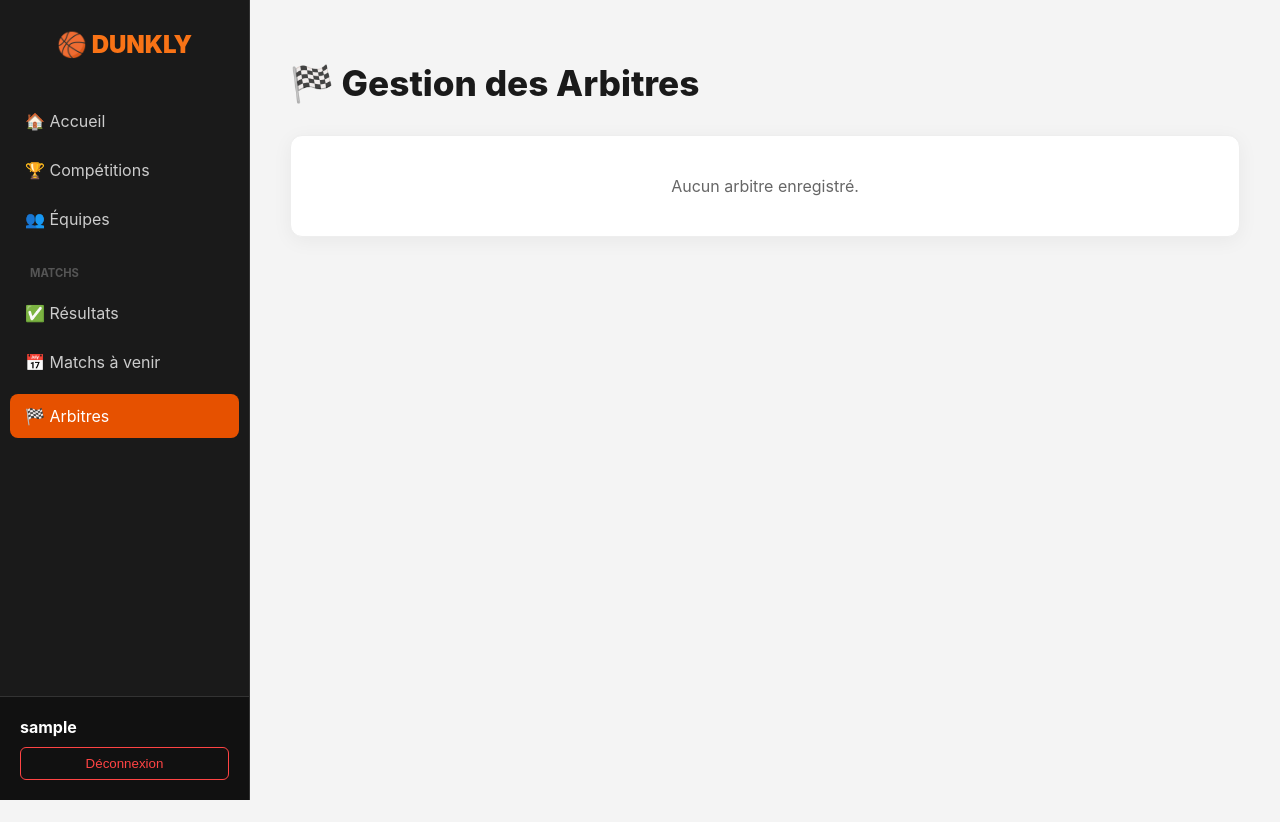
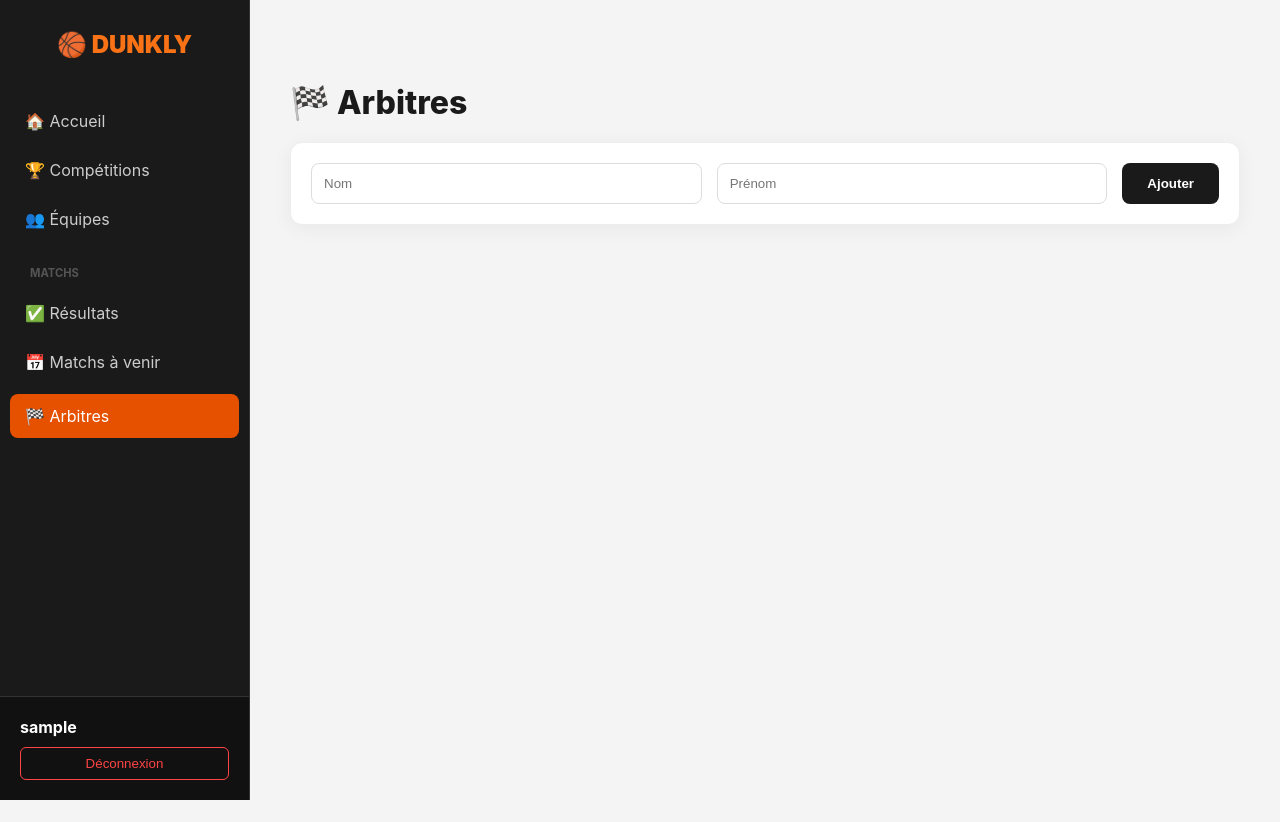
Before and after one commit to Anthonyz150/dunkly-basket-score, a Next.js app: page /arbitres in a window 1280 px wide. Built offline with nearby package versions, Linux system fonts and the light colour scheme; sample sign-in values are in the browser's storage.

Commit message:
Arbitres

```diff
--- a/app/arbitres/page.tsx
+++ b/app/arbitres/page.tsx
@@ -1,119 +1,70 @@
-'use client';
+"use client";
 import { useState, useEffect } from "react";
 import { getFromLocal, saveToLocal } from "@/lib/store";
 
 export default function ArbitresPage() {
   const [arbitres, setArbitres] = useState<any[]>([]);
-  const [showModal, setShowModal] = useState(false);
-  const [nom, setNom] = useState("");
-  const [user, setUser] = useState<any>(null);
-  const [isMounted, setIsMounted] = useState(false);
+  const [formData, setFormData] = useState({ nom: "", prenom: "" });
 
   useEffect(() => {
-    setIsMounted(true);
-    const storedUser = localStorage.getItem('currentUser');
-    if (storedUser) setUser(JSON.parse(storedUser));
-    setArbitres(getFromLocal('arbitres') || []);
+    const data = getFromLocal('arbitres');
+    setArbitres(Array.isArray(data) ? data : []);
   }, []);
 
-  const isAdmin = user?.username === 'admin';
+  const ajouterArbitre = (e: React.FormEvent) => {
+    e.preventDefault();
+    const data = getFromLocal('arbitres');
+    const actuelles = Array.isArray(data) ? data : [];
 
-  const ajouterArbitre = () => {
-    if (!nom || !isAdmin) return;
-    const newArbitres = [...arbitres, { id: Date.now(), nom }];
-    setArbitres(newArbitres);
-    saveToLocal('arbitres', newArbitres);
-    setNom("");
-    setShowModal(false);
+    const nouveau = {
+      id: Date.now().toString(),
+      nom: formData.nom.toUpperCase(),
+      prenom: formData.prenom
+    };
+
+    const miseAJour = [...actuelles, nouveau];
+    saveToLocal('arbitres', miseAJour);
+    setArbitres(miseAJour);
+    setFormData({ nom: "", prenom: "" });
   };
-
-  const supprimerArbitre = (id: number) => {
-    if (!isAdmin) return;
-    if (confirm("Supprimer cet arbitre ?")) {
-      const newArbitres = arbitres.filter(a => a.id !== id);
-      setArbitres(newArbitres);
-      saveToLocal('arbitres', newArbitres);
-    }
-  };
-
-  if (!isMounted) return null;
 
   return (
     <div className="dashboard-wrapper">
-      <div style={{ display: 'flex', justifyContent: 'space-between', alignItems: 'center', marginBottom: '30px' }}>
-        <div style={{ display: 'flex', alignItems: 'center', gap: '15px' }}>
-          <h1 style={{ fontSize: '2.2rem', fontWeight: '800', margin: 0, color: '#1a1a1a' }}>
-            🏁 Gestion des Arbitres
-          </h1>
-        </div>
+      <h1 style={{ fontSize: '2rem', fontWeight: '800', marginBottom: '20px' }}>🏁 Arbitres</h1>
+      <form onSubmit={ajouterArbitre} className="card" style={{ display: 'grid', gridTemplateColumns: '1fr 1fr auto', gap: '15px', marginBottom: '30px' }}>
+        <input
+          type="text"
+          placeholder="Nom"
+          value={formData.nom}
+          onChange={(e) => setFormData({...formData, nom: e.target.value})}
+          style={inputStyle} required
+        />
+        <input
+          type="text"
+          placeholder="Prénom"
+          value={formData.prenom}
+          onChange={(e) => setFormData({...formData, prenom: e.target.value})}
+          style={inputStyle} required
+        />
+        <button type="submit" style={btnStyle}>Ajouter</button>
+      </form>
 
-        {isAdmin && (
-          <button
-            onClick={() => setShowModal(true)}
-            style={{ background: '#1a1a1a', color: 'white', border: 'none', padding: '12px 24px', borderRadius: '8px', cursor: 'pointer', fontWeight: 'bold' }}
-          >
-            + Ajouter
-          </button>
-        )}
-      </div>
-
-      <div style={{ display: 'grid', gridTemplateColumns: 'repeat(auto-fill, minmax(280px, 1fr))', gap: '20px' }}>
-        {arbitres.length > 0 ? (
-          arbitres.map((a) => (
-            <div key={a.id} className="card" style={{ display: 'flex', justifyContent: 'space-between', alignItems: 'center' }}>
-              <span style={{ fontWeight: 'bold', color: '#1a1a1a' }}>{a.nom}</span>
-              <div style={{ display: 'flex', alignItems: 'center', gap: '10px' }}>
-                <span style={{ fontSize: '0.75rem', color: '#999', background: '#f4f4f4', padding: '4px 8px', borderRadius: '4px' }}>OFFICIEL</span>
-                {isAdmin && (
-                  <button
-                    onClick={() => supprimerArbitre(a.id)}
-                    style={{ background: 'none', border: 'none', color: '#ff4444', cursor: 'pointer', fontSize: '1.2rem', padding: '0 5px' }}
-                  >
-                    ×
-                  </button>
-                )}
-              </div>
+      <div className="grid-container">
+        {arbitres.map((arb) => (
+          <div key={arb.id} className="card" style={{ display: 'flex', alignItems: 'center', gap: '15px' }}>
+            <div style={{ backgroundColor: '#1a1a1a', color: 'white', width: '40px', height: '40px', borderRadius: '50%', display: 'flex', alignItems: 'center', justifyContent: 'center', fontWeight: 'bold' }}>
+              {arb.nom[0]}
             </div>
-          ))
-        ) : (
-          <div className="card" style={{ gridColumn: '1 / -1', textAlign: 'center', padding: '40px', color: '#666' }}>
-            Aucun arbitre enregistré.
-          </div>
-        )}
-      </div>
-
-      {/* MODAL */}
-      {showModal && (
-        <div style={modalOverlayStyle}>
-          <div className="card" style={{ width: '100%', maxWidth: '400px', padding: '30px', boxShadow: '0 20px 25px -5px rgba(0, 0, 0, 0.1)' }}>
-            <h2 style={{ marginTop: 0, color: '#1a1a1a' }}>Nouvel Arbitre</h2>
-            <input
-              type="text"
-              placeholder="Nom de l'arbitre"
-              value={nom}
-              onChange={(e) => setNom(e.target.value)}
-              style={inputStyle}
-            />
-            <div style={{ display: 'flex', gap: '10px', marginTop: '20px' }}>
-              <button onClick={ajouterArbitre} style={{ flex: 1, background: 'var(--orange-basket)', color: 'white', border: 'none', padding: '12px', borderRadius: '8px', cursor: 'pointer', fontWeight: 'bold' }}>
-                Enregistrer
-              </button>
-              <button onClick={() => setShowModal(false)} style={{ flex: 1, background: '#eee', color: '#333', border: 'none', borderRadius: '8px', cursor: 'pointer' }}>
-                Annuler
-              </button>
+            <div>
+              <div style={{ fontWeight: '800' }}>{arb.nom} {arb.prenom}</div>
+              <div style={{ color: '#666', fontSize: '0.8rem' }}>Officiel Dunkly</div>
             </div>
           </div>
-        </div>
-      )}
+        ))}
+      </div>
     </div>
   );
 }
 
-const modalOverlayStyle: any = {
-  position: 'fixed', top: 0, left: 0, width: '100%', height: '100%',
-  backgroundColor: 'rgba(0,0,0,0.4)', backdropFilter: 'blur(4px)', display: 'flex', justifyContent: 'center', alignItems: 'center', zIndex: 3000
-};
-
-const inputStyle = {
-  width: '100%', padding: '12px', borderRadius: '8px', border: '1px solid #ddd', marginTop: '10px', outline: 'none', fontSize: '1rem'
-};
+const inputStyle = { padding: '12px', borderRadius: '8px', border: '1px solid #ddd' };
+const btnStyle = { backgroundColor: '#1a1a1a', color: 'white', border: 'none', padding: '12px 25px', borderRadius: '8px', fontWeight: 'bold', cursor: 'pointer' };
```
